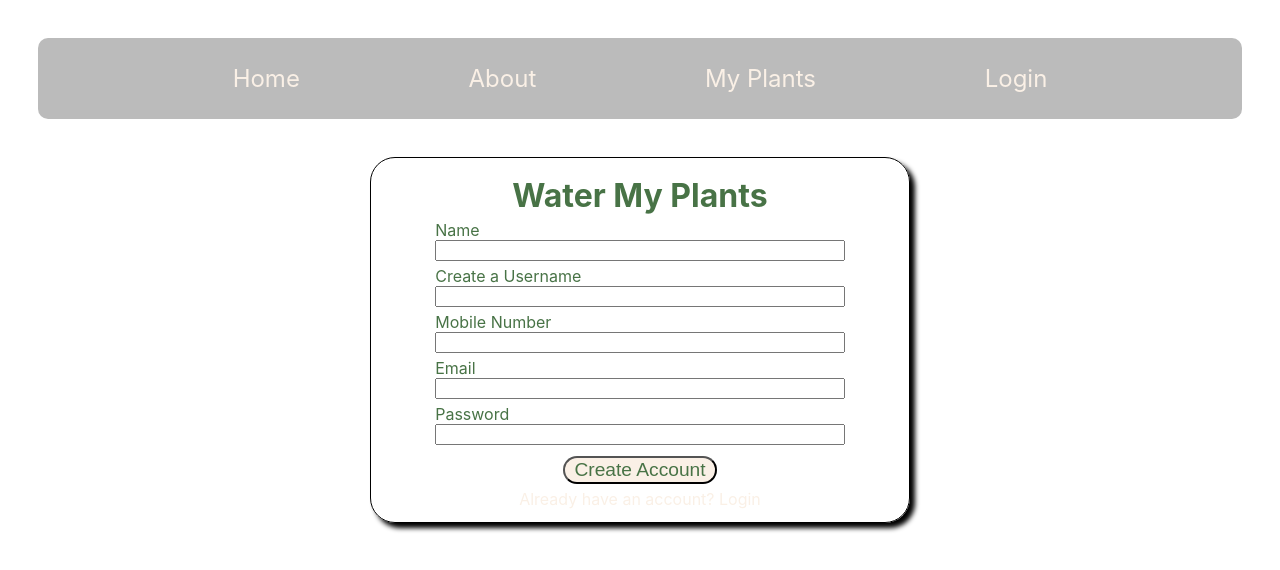
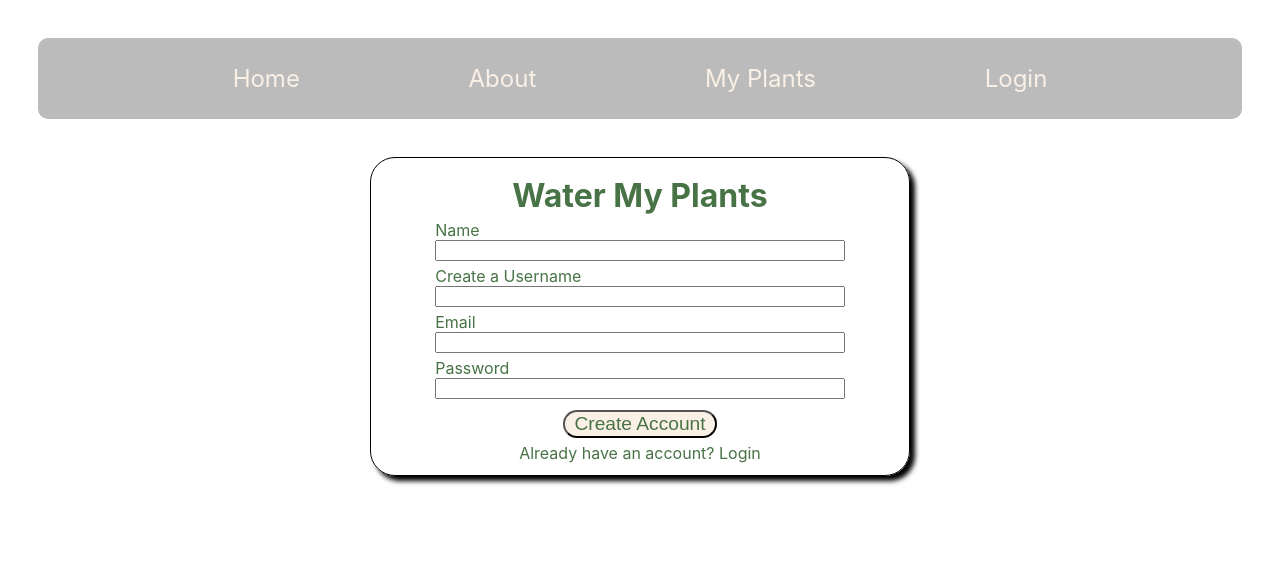
Before and after one commit to WaterMyPlants3/front-end, a React (Create React App) app in the folder front-end/: page /register in a window 1280 px wide. Shown: the top 570 px of the page. Built offline with nearby package versions, Linux system fonts and the light colour scheme.

Commit message:
Plant list background color

```diff
--- a/front-end/src/App.css
+++ b/front-end/src/App.css
@@ -36,6 +36,14 @@ a:hover {
   color: #487346;
 }
 
+.sign_up_link {
+  color: #487346;
+}
+
+.sign_up_link:hover {
+  color: #89CC7C;
+}
+
 #search_button {
   width: 20%;
   font-size: 1rem;
--- a/front-end/src/components/PlantList.js
+++ b/front-end/src/components/PlantList.js
@@ -11,7 +11,7 @@ const ListStyle = styled.div`
   grid-auto-rows: auto;
   grid-gap: 20px;
   grid-auto-flow: rows;
-  background: #3aafa9;
+  background: #89CC7C;
   border-radius: 10px;
   padding: 5%;
   margin: 3%;
--- a/front-end/src/components/RegistrationForm.js
+++ b/front-end/src/components/RegistrationForm.js
@@ -60,14 +60,6 @@ const RegistrationForm = () => {
         </InputDiv>
 
         <InputDiv>
-          <InputLabel htmlFor="phonenumber">Mobile Number</InputLabel>
-          <input id="phonenumber" name="phonenumber" type="text" ref={register} />
-          {errors.phonenumber && (
-            <ErrorMessage>{errors.phonenumber.message}</ErrorMessage>
-          )}
-        </InputDiv>
-
-        <InputDiv>
           <InputLabel htmlFor="email">Email</InputLabel>
           <input id="email" name="email" type="text" ref={register} />
           {errors.email && <ErrorMessage>{errors.email.message}</ErrorMessage>}
```
